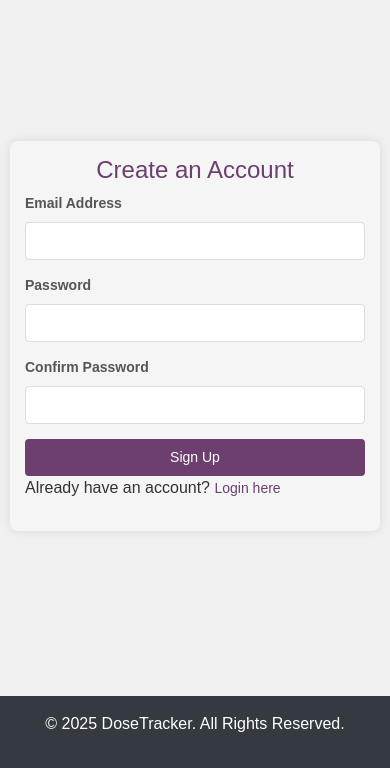
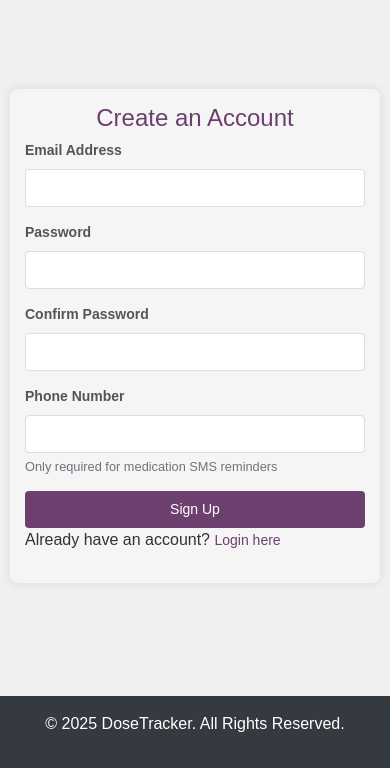
Before and after one commit to djr812/DoseTracker, a Flask app: page /auth/sign-up in a window 390 px wide. Shown: the part 76-844 px from the top of the page. Run offline with Flask 3, Linux system fonts and the light colour scheme; some libraries are stand-ins or nearby versions.

Commit message:
Added option to add mobile number to user details for SMS Reminders

```diff
--- a/app/auth/routes.py
+++ b/app/auth/routes.py
@@ -62,6 +62,7 @@ def sign_up():
         email = form.email.data
         password = form.password.data
         confirm_password = form.confirm_password.data
+        phone_number = form.phone_number.data
 
         # Check if email already exists
         existing_user = User.query.filter_by(email=email).first()
@@ -72,8 +73,12 @@ def sign_up():
         # Hash the password
         hashed_password = bcrypt.generate_password_hash(password).decode('utf-8')
 
+        # Remove leading zero from mobile number
+        if phone_number.startswith('0'):
+            phone_number = phone_number[1:]
+
         # Create new user
-        new_user = User(email=email, password_hash=hashed_password)
+        new_user = User(email=email, password_hash=hashed_password, phone_number=phone_number)
 
         # Add user to the database
         try:
--- a/app/forms.py
+++ b/app/forms.py
@@ -1,6 +1,6 @@
 from flask_wtf import FlaskForm
 from wtforms import StringField, PasswordField, TextAreaField, SelectField, TimeField
-from wtforms.validators import DataRequired, Email, EqualTo, Optional, InputRequired
+from wtforms.validators import DataRequired, Email, EqualTo, Optional, InputRequired, Length
 from wtforms.fields import FieldList
 
 
@@ -13,6 +13,7 @@ class SignUpForm(FlaskForm):
     email = StringField('Email Address', validators=[DataRequired(), Email()])
     password = PasswordField('Password', validators=[DataRequired()])
     confirm_password = PasswordField('Confirm Password', validators=[DataRequired(), EqualTo('password', message="Passwords must match.")])
+    phone_number = StringField('Phone Number', validators=[InputRequired(), Length(min=10, max=15)])
 
 
 class ForgotPasswordForm(FlaskForm):
--- a/app/models.py
+++ b/app/models.py
@@ -8,6 +8,7 @@ class User(db.Model):
     id = db.Column(db.Integer, primary_key=True)
     email = db.Column(db.String(255), unique=True, nullable=False)
     password_hash = db.Column(db.String(255), nullable=False)
+    phone_number = db.Column(db.String(15), unique=True, nullable=True)
     created_at = db.Column(db.DateTime, default=db.func.current_timestamp())
     updated_at = db.Column(db.DateTime, default=db.func.current_timestamp(), onupdate=db.func.current_timestamp())
 
--- a/app/templates/sign_up.html
+++ b/app/templates/sign_up.html
@@ -43,6 +43,19 @@
                 {% endif %}
             </div>
 
+            <div class="form-group-sign-up">
+                <label for="phone_number">Phone Number</label>
+                {{ form.phone_number(class="form-control", id="phone_number", required=False) }}
+                {% if form.phone_number.errors %}
+                    <ul class="error-list">
+                        {% for error in form.phone_number.errors %}
+                            <li>{{ error }}</li>
+                        {% endfor %}
+                    </ul>
+                {% endif %}
+                <small class="form-text text-muted">Only required for medication SMS reminders</small>
+            </div>
+
             <button type="submit" class="sign-up-btn">Sign Up</button>
         </form>
 
```
Also changed, not shown: app/application.py (+9 -2 lines), migrations/versions/66dc88b72104_add_phone_number_to_user_model.py (added, +34 -0 lines).
